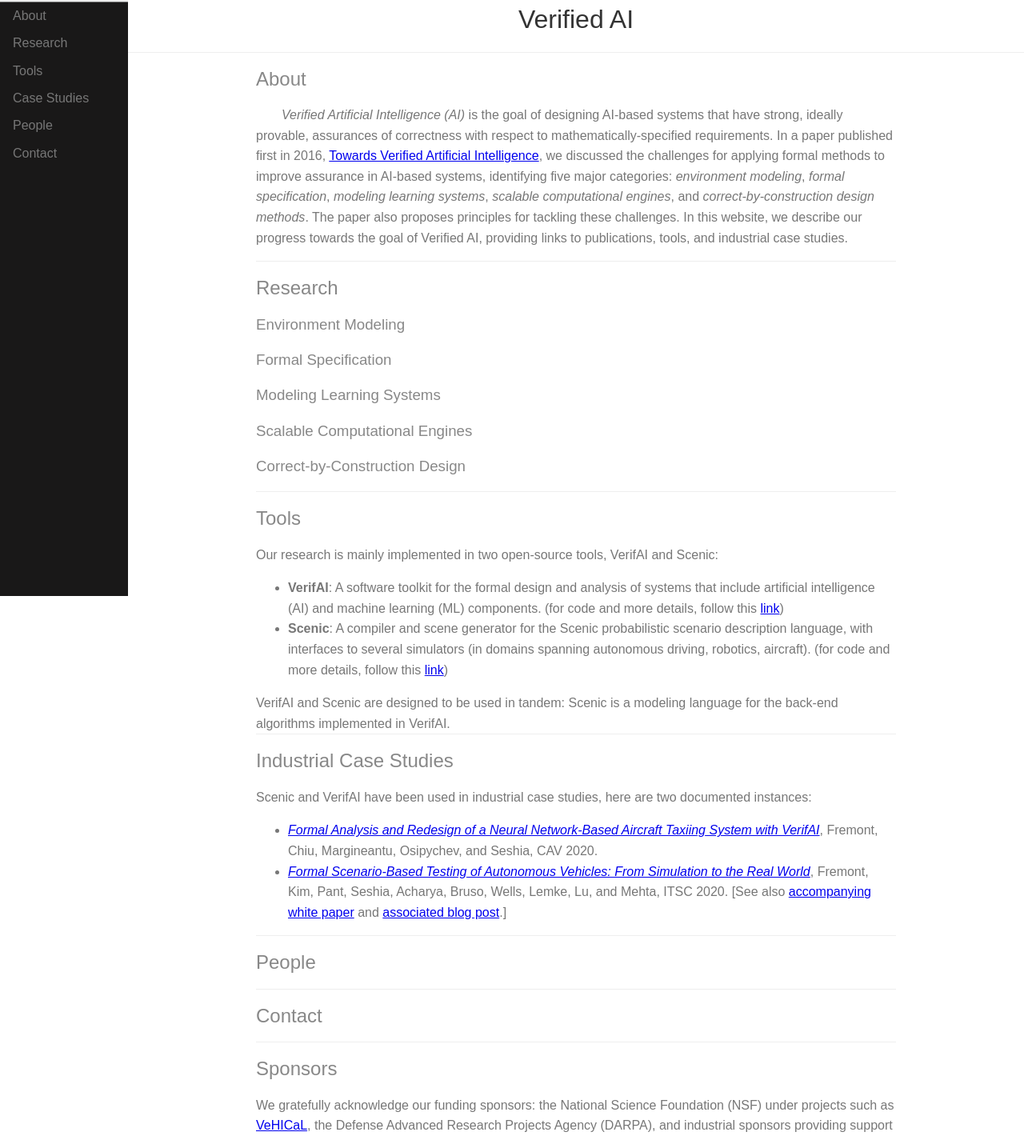
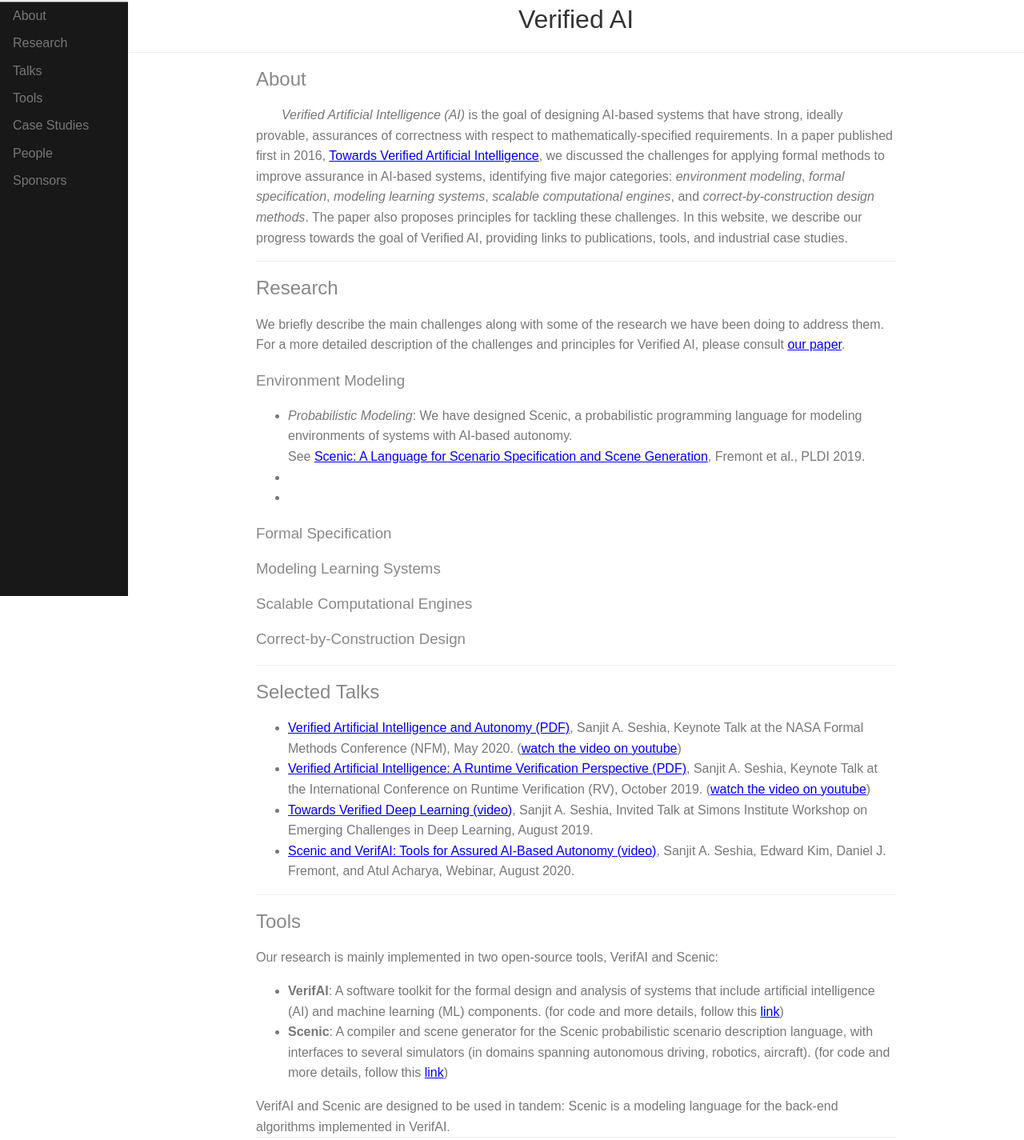
Before and after one commit to BerkeleyLearnVerify/VerifiedAIWebsite, a plain HTML site: page index.html in a window 1280 px wide. Shown: the part 55-1480 px from the top of the page at 80% size. Drawn offline with nearby package versions, Linux system fonts and the light colour scheme.

Commit message:
updates to content

```diff
--- a/index.html
+++ b/index.html
@@ -20,6 +20,9 @@
                     <a href="#research" class="pure-menu-link">Research</a>
                 </li>
                 <li class="pure-menu-item">
+                    <a href="#talks" class="pure-menu-link">Talks</a>
+                </li>
+                <li class="pure-menu-item">
                     <a href="#tools" class="pure-menu-link">Tools</a>
                 </li>
                 <li class="pure-menu-item">
@@ -29,7 +32,7 @@
                     <a href="#people" class="pure-menu-link">People</a>
                 </li>
                 <li class="pure-menu-item">
-                    <a href="#contact" class="pure-menu-link">Contact</a>
+                    <a href="#sponsors" class="pure-menu-link">Sponsors</a>
                 </li>
             </ul>
         </div>
@@ -56,9 +59,22 @@
 
             <section id="research">
                 <h2>Research</h2>
-
+		We briefly describe the main challenges along with some of the research we have been doing to address them.
+		For a more detailed description of the challenges and principles for Verified AI, please consult <a href="https://people.eecs.berkeley.edu/~sseshia/pubs/b2hd-seshia-arxiv16.html">our paper</a>.
 
 		<h3>Environment Modeling</h3>
+		<ul>
+			<li><i>Probabilistic Modeling</i>: We have designed Scenic, a probabilistic programming language for modeling environments of systems with AI-based autonomy. <br>
+				See <a href="https://people.eecs.berkeley.edu/~sseshia/pubs/b2hd-fremont-pldi19.html">Scenic: A Language for Scenario Specification and Scene Generation</a>, Fremont et al., PLDI 2019.
+			</li>
+
+			<li>
+			</li>
+
+			<li>
+			</li>
+
+		</ul>
 
 
 		<h3>Formal Specification</h3>
@@ -72,6 +88,17 @@
 
 		<h3>Correct-by-Construction Design</h3>
 
+
+            </section>
+
+            <section id="talks">
+                <h2>Selected Talks</h2>
+		<ul>
+			<li><a href="http://www.eecs.berkeley.edu/~sseshia/talks/Seshia-VerifiedAI_NFM20.pdf">Verified Artificial Intelligence and Autonomy (PDF)</a>, Sanjit A. Seshia, Keynote Talk at the NASA Formal Methods Conference (NFM), May 2020. (<a href="https://youtu.be/_qszqXlKADw?t=12274">watch the video on youtube</a>) </li>
+			<li><a href="http://www.eecs.berkeley.edu/~sseshia/talks/Seshia-VerifiedAI_RV19.pdf">Verified Artificial Intelligence: A Runtime Verification Perspective (PDF)</a>, Sanjit A. Seshia, Keynote Talk at the International Conference on Runtime Verification (RV), October 2019. (<a href="https://www.youtube.com/watch?v=QF210fIhkuo">watch the video on youtube</a>)</li>
+			<li><a href="https://simons.berkeley.edu/talks/towards-verified-deep-learning">Towards Verified Deep Learning (video)</a>, Sanjit A. Seshia, Invited Talk at Simons Institute Workshop on Emerging Challenges in Deep Learning, August 2019.</li>
+			<li><a href="https://www.youtube.com/watch?v=D_Cze9y_Ips">Scenic and VerifAI: Tools for Assured AI-Based Autonomy (video)</a>, Sanjit A. Seshia, Edward Kim, Daniel J. Fremont, and Atul Acharya, Webinar, August 2020.</li>
+		</ul>
 
             </section>
 
@@ -115,10 +142,6 @@
                 <h2>People</h2>
             </section>
 
-            <section id="contact">
-                <h2>Contact</h2>
-            </section>
-
             <section id="sponsors">
                 <h2>Sponsors</h2>
 		We gratefully acknowledge our funding sponsors: the National Science Foundation (NSF) under projects
```
